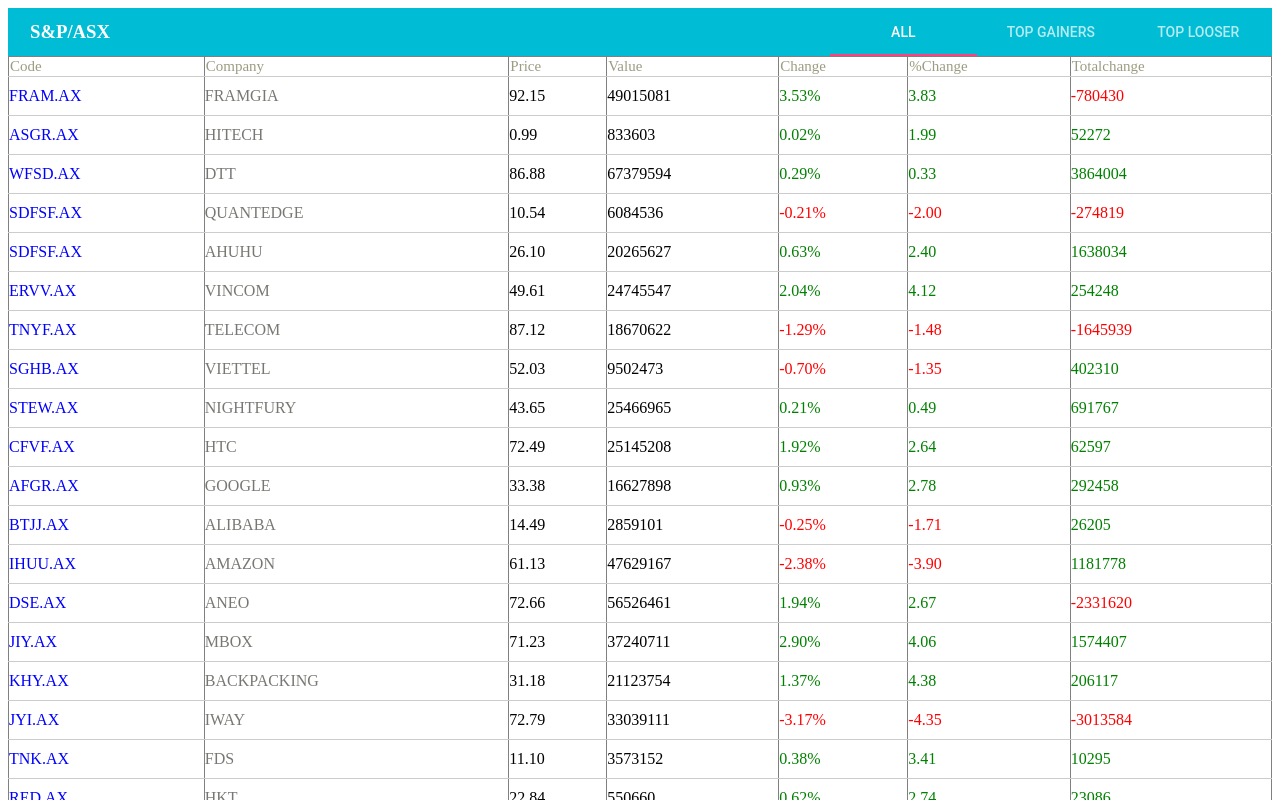
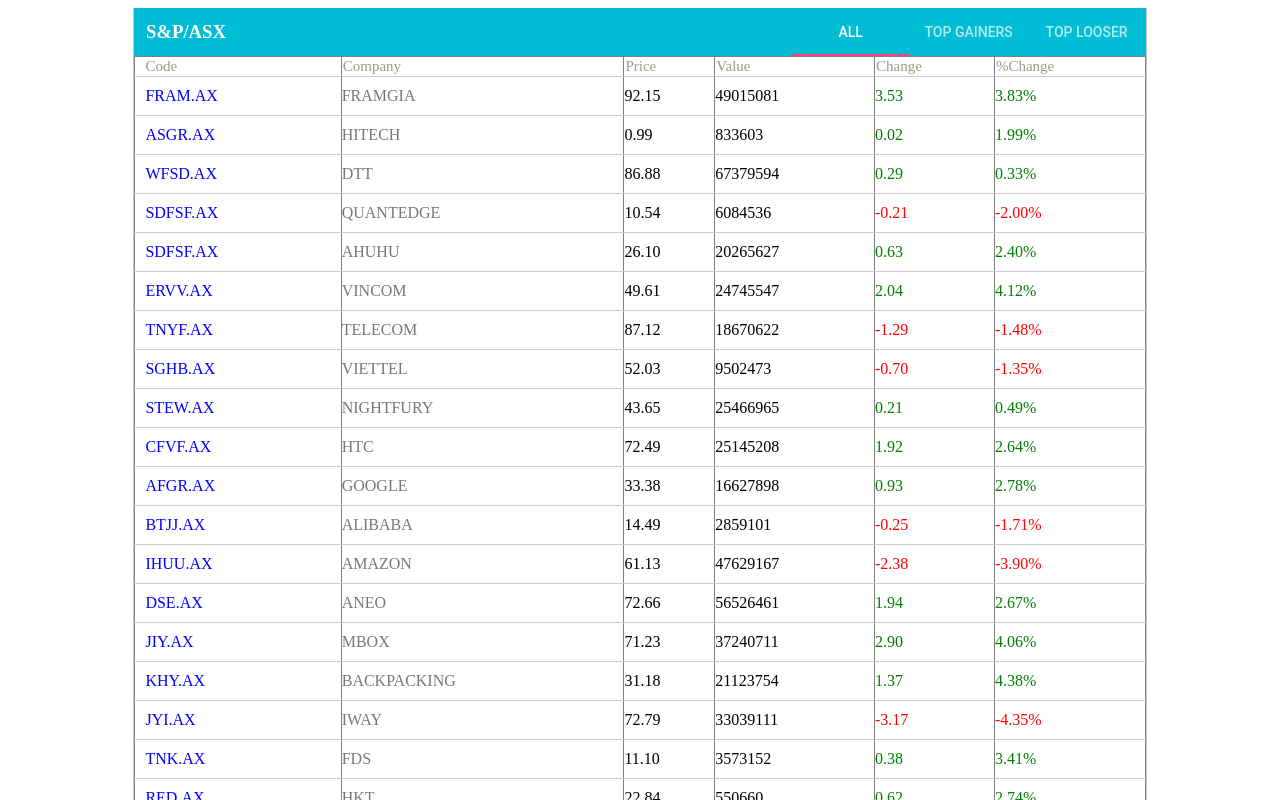
Before and after one commit to trinh7293/Quant_edge, a React (Create React App) app: page / in a window 1280 px wide. Shown: the top 800 px of the page. Built offline with nearby package versions, Linux system fonts and the light colour scheme.

Commit message:
complete layout

```diff
--- a/public/index.html
+++ b/public/index.html
@@ -4,6 +4,12 @@
     <title>Hoang Duc Trinh</title>
     <link rel="stylesheet" href="styles/font-awesome-4.7.0/css/font-awesome.min.css">
     <style>
+      .container {
+        width: 80%;
+        margin: auto;
+        border-right: 1px solid #ccc;
+        border-left: 1px solid #ccc;
+      }
       .tabs {
         height: 48px;
         background-color: #00bcd4;
@@ -24,13 +30,9 @@
         position: absolute;
         z-index: 1;
         top: 2px;
-        left: 30px;
+        left: 146px;
         color: #fff;
       }
-/*      .tab {
-        width : 15% !important;
-        float: right;
-      }*/
       table { border-collapse: collapse; }
       .main-table tr {
          border-bottom: 1px solid #ccc;
@@ -41,8 +43,12 @@
         color: #9c9c82;
         text-align: left;
       }
+      .main-table tr th:first-child {
+        padding-left: 10px;
+      }
       .main-table tr td:first-child {
         color: blue;
+        padding-left: 10px;
       }
       .main-table tr td:nth-child(2) {
         color: #787873;
--- a/src/components/App.js
+++ b/src/components/App.js
@@ -3,7 +3,7 @@
 import Tabs from './Tabs'
 
 const App = () => (
-  <div>
+  <div className='container'>
     <Tabs />
     <VisibleTable />
   </div>
--- a/src/components/Row.js
+++ b/src/components/Row.js
@@ -20,9 +20,8 @@
       <td>{company}</td>
       <td>{price.toFixed(2)}</td>
       <td>{value}</td>
-      <td style= {color(percentChangePrice)}>{`${changePrice.toFixed(2)}%`}</td>
-      <td style= {color(percentChangePrice)}>{percentChangePrice.toFixed(2)}</td>
-      <td style= {color(totalChangeValue)}>{totalChangeValue}</td>
+      <td style= {color(percentChangePrice)}>{changePrice.toFixed(2)}</td>
+      <td style= {color(percentChangePrice)}>{`${percentChangePrice.toFixed(2)}%`}</td>
     </tr>
   )
 }
--- a/src/components/Table.js
+++ b/src/components/Table.js
@@ -15,7 +15,6 @@
             <th>Value</th>
             <th>Change</th>
             <th>%Change</th>
-            <th>Totalchange</th>
           </tr>
           {this.props.lists.map(list => (
             <Row
--- a/src/containers/VisibleTable.js
+++ b/src/containers/VisibleTable.js
@@ -5,13 +5,13 @@
 function sortTop(arr) {
   return arr.slice(0).sort((a, b) => {
     return b.totalChangeValue - a.totalChangeValue;
-  });
+  }).slice(0, 21);
 }
 
 function sortBot(arr) {
   return arr.slice(0).sort((a, b) => {
     return a.totalChangeValue - b.totalChangeValue;
-  });
+  }).slice(0, 21);
 }
 
 const getVisibleTable = (lists, filter) => {
@@ -19,9 +19,9 @@
     case 'SHOW_ALL':
       return lists
     case 'TOP_GAINERS':
-      return sortTop(lists).slice(0, 21)
+      return sortTop(lists)
     case 'TOP_LOOSER':
-      return sortBot(lists).slice(0, 21)
+      return sortBot(lists)
   }
 }
 
```
